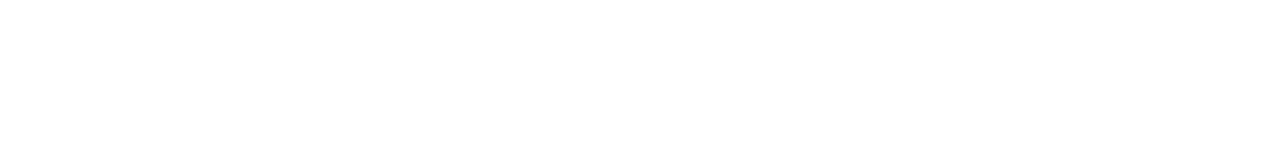
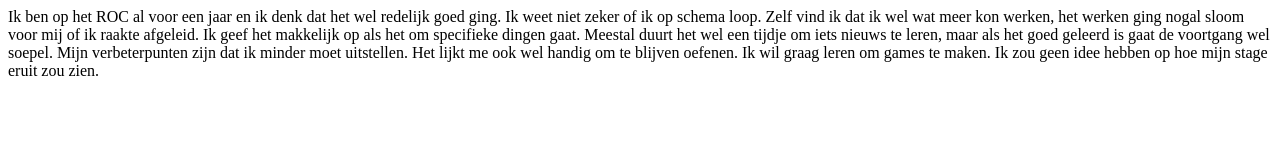
Before and after one commit to Misliv/Introductiedag-oudejaars, a plain HTML site: page introductie oudejaars.html in a window 1280 px wide. Drawn offline with Linux system fonts and the light colour scheme.

Commit message:
uhhhhhhhhhh

```diff
--- a/introductie oudejaars.html
+++ b/introductie oudejaars.html
@@ -3,8 +3,15 @@
 <head>
     <meta charset="UTF-8">
     <title>Introductie oudejaars</title>
+    <link rel="stylesheet" href="css.css">
 </head>
 <body>
-
+Ik ben op het ROC al voor een jaar en ik denk dat het wel redelijk goed ging.
+Ik weet niet zeker of ik op schema loop. Zelf vind ik dat ik wel wat meer kon werken,
+het werken ging nogal sloom voor mij of ik raakte afgeleid. Ik geef het makkelijk op als het
+om specifieke dingen gaat. Meestal duurt het wel een tijdje om iets nieuws te leren, maar als
+het goed geleerd is gaat de voortgang wel soepel. Mijn verbeterpunten zijn dat ik minder moet
+uitstellen. Het lijkt me ook wel handig om te blijven oefenen. Ik wil graag leren om games te
+maken. Ik zou geen idee hebben op hoe mijn stage eruit zou zien.
 </body>
 </html>
```
Also changed, not shown: css.css (added).
